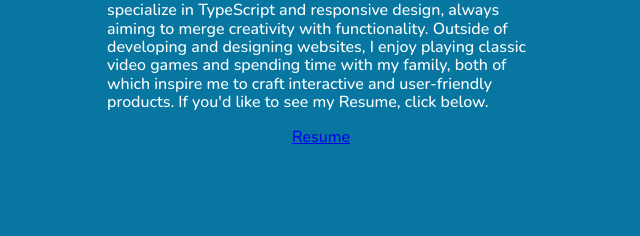
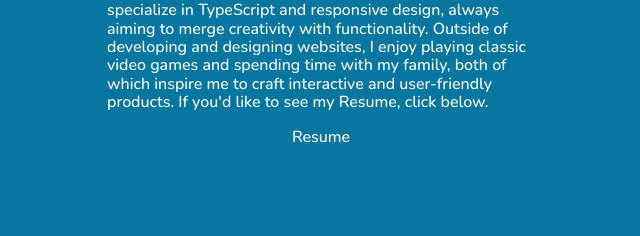
Before and after one commit to adam-foerster/portpholio, a website with bundled scripts: page index.html in a window 1280 px wide. Shown: the part 884-1120 px from the top of the page, 573-1213 px from the left. Built offline with nearby package versions, Linux system fonts and the light colour scheme.

Commit message:
added style to resume link

```diff
--- a/scss/_small.scss
+++ b/scss/_small.scss
@@ -121,6 +121,13 @@ section#two {
 		}
 		p {
 			text-align: left;
+		}
+		a {
+			text-decoration: none;
+			color: white;
+			&:hover {
+				text-decoration: underline;
+			}
 		}
 	}
 
```
Also changed, not shown: css/styles.css, css/styles.min.css.
